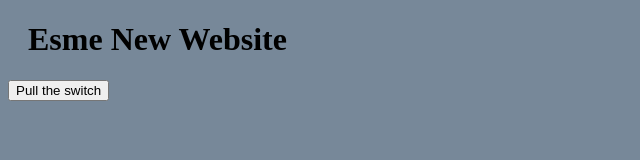
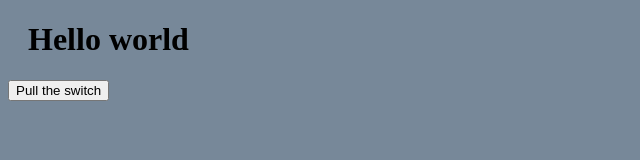
Before and after one commit to EsmeWax/mortgage-calculator, a website: page index.html in a window 1280 px wide. Shown: the whole page, without its empty margins (0-640 px from the left). Drawn offline with Linux system fonts and the light colour scheme.

Commit message:
added missing index.html file

```diff
--- a/index.html
+++ b/index.html
@@ -7,7 +7,7 @@
 </head>
 
 <body>
-    <h1>Esme New Website</h1>
+    <h1>Hello world</h1>
 
     <button id="test" onclick="changecolor();">Pull the switch</button>
 
```
